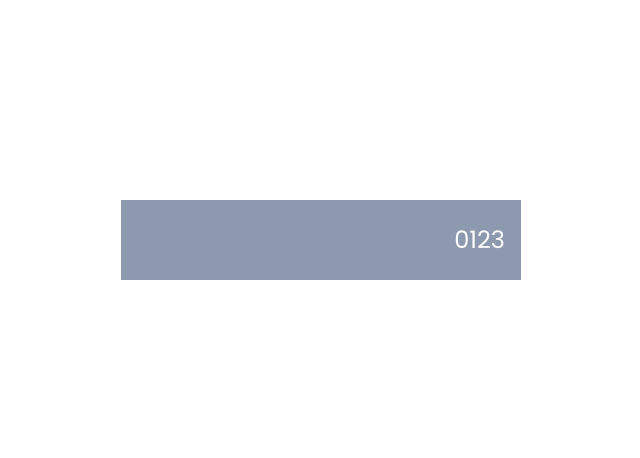
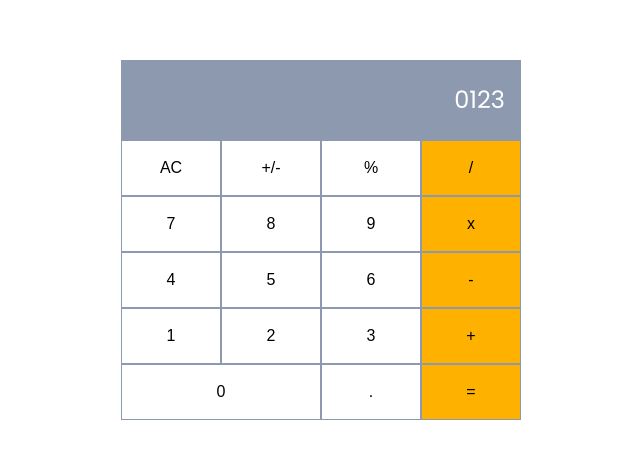
Before and after one commit to shahadat3669/math-magicians, a React (Create React App) app: page / in a window 1280 px wide. Shown: the part 160-618 px from the top of the page, without its empty margins (319-959 px from the left). Built offline with nearby package versions, Linux system fonts and the light colour scheme.

Commit message:
Import ButtonGrid in calculator class.

```diff
--- a/src/components/Calculator.jsx
+++ b/src/components/Calculator.jsx
@@ -1,5 +1,6 @@
 import { Component } from 'react';
 import Display from './Display';
+import ButtonGrid from './ButtonGrid';
 
 class Calculator extends Component {
   constructor() {
@@ -11,6 +12,7 @@ class Calculator extends Component {
     return (
       <div className="calculator">
         <Display />
+        <ButtonGrid />
       </div>
     );
   }
```
